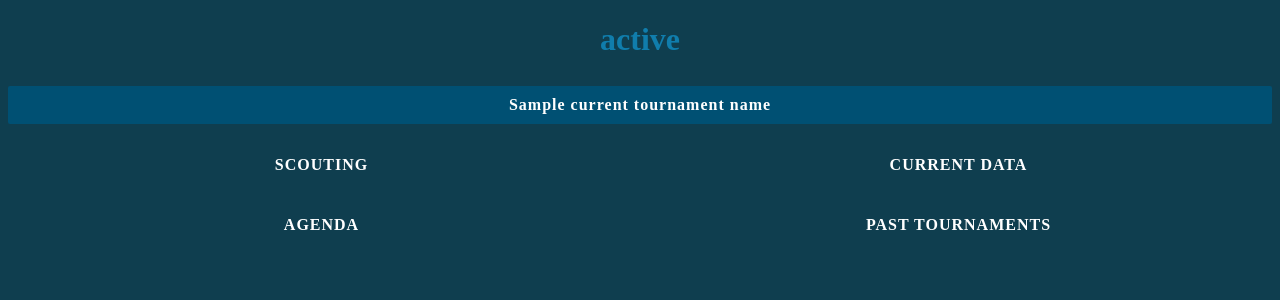
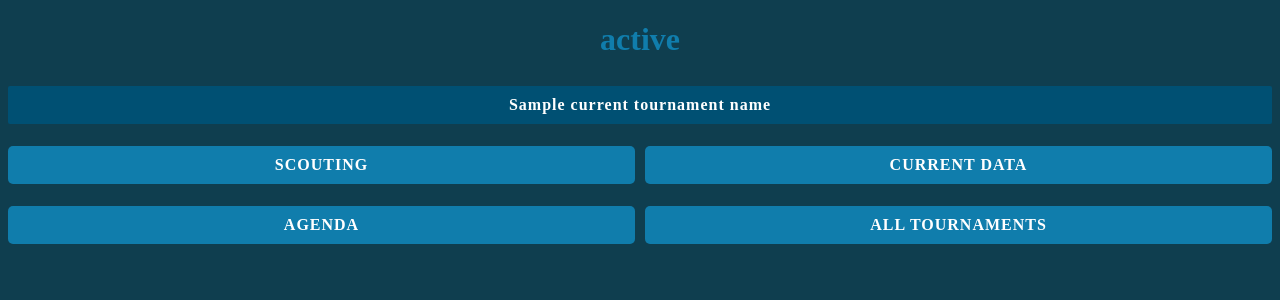
Before and after one commit to Flaero/seahawk-scouter, a Flask app: template templates/index.html in a window 1280 px wide. Shown: the top 300 px of the page. Run offline with Flask 2, Linux system fonts and the light colour scheme; the template is opened without the code that fills it: most values are stand-ins (such as "Sample title", 1, 10 or a date in 2020); parts of the project's set-up code (start-up, migrations or seed data) failed here and were passed over.

Commit message:
Add bluebg class to buttons

```diff
--- a/templates/index.html
+++ b/templates/index.html
@@ -10,10 +10,10 @@
 	<nav>
 		<div class="wrapper">
 			<a class="box1" href="https://www.robotevents.com/robot-competitions/vex-robotics-competition/RE-VRC-17-{{ current_tournament_id }}.html">{{ current_tournament_name }}</a>
-			<a class="box2" href="scouting">SCOUTING</a>
-			<a class="box2" href="data/{{ current_tournament_id }}">CURRENT DATA</a>
-			<a class="box2" href="agenda">AGENDA</a>
-			<a class="box2" href="past-tournaments">PAST TOURNAMENTS</a>
+			<a class="box2 bluebg" href="scouting">SCOUTING</a>
+			<a class="box2 bluebg" href="data/{{ current_tournament_id }}">CURRENT DATA</a>
+			<a class="box2 bluebg" href="agenda">AGENDA</a>
+			<a class="box2 bluebg" href="tournaments">ALL TOURNAMENTS</a>
 		</div>
 	</nav>
 </body>
```
